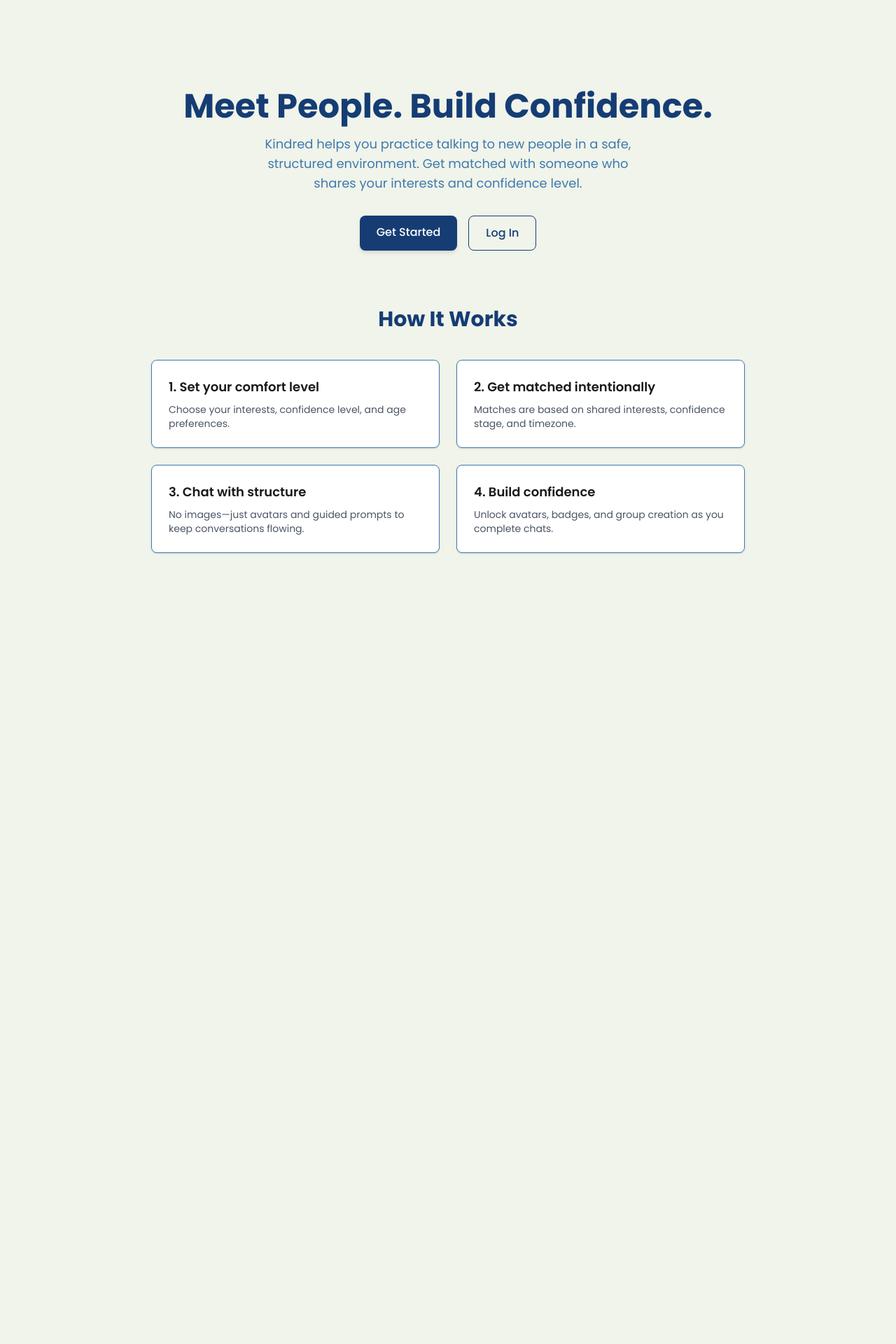
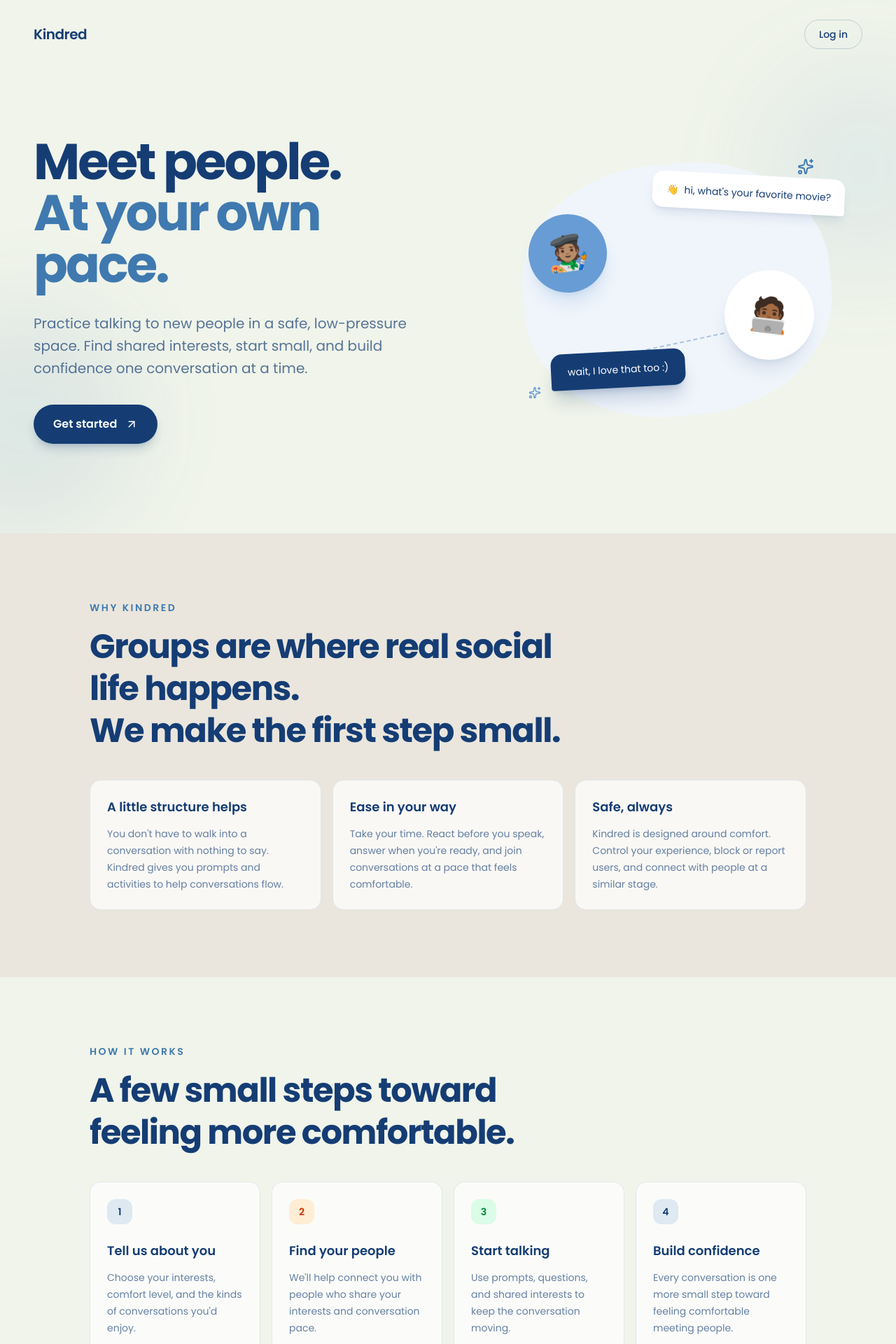
Before and after one commit to Craqpster/Kindred, a Next.js app in the folder kindred/: page / in a window 1280 px wide. Shown: the top 1920 px of the page at 70% size. Before the commit the page ends 870 px from the top, so only its background shows below. Built offline with nearby package versions, Linux system fonts and the light colour scheme.

Commit message:
redesigned landingpage

```diff
--- a/kindred/components/homepage/HowItWorks.tsx
+++ b/kindred/components/homepage/HowItWorks.tsx
@@ -1,47 +1,177 @@
+"use client";
+
 export default function HowItWorks() {
   return (
-    <section className="max-w-4xl mx-auto px-6 py-20 font-[var(--font-poppins)]">
-      <h2 className="text-3xl font-bold text-center mb-10 font-[var(--font-lora)] text-star-sapphire">
-        How It Works
-      </h2>
+    <>
+      {/* Why Kindred */}
+      <section
+        id="why-kindred"
+        className="w-full bg-flour px-6 py-24 lg:px-12"
+      >
+        <div className="mx-auto max-w-5xl">
+          <p className="mb-4 text-sm font-semibold uppercase tracking-[0.18em] text-metro-blue">
+            Why Kindred
+          </p>
 
-      <div className="grid gap-6 md:grid-cols-2">
-        <div className="border border-metro-blue rounded-lg p-6 bg-white shadow-sm hover:shadow-md transition">
-          <h3 className="font-semibold text-lg mb-2 font-[var(--font-lora)] text-ink">
-            1. Set your comfort level
-          </h3>
-          <p className="text-gray-600 text-sm">
-            Choose your interests, confidence level, and age preferences.
+          <h2 className="max-w-2xl text-4xl font-bold leading-tight tracking-[-0.03em] text-star-sapphire md:text-5xl">
+            Groups are where real social life happens.
+            <br />
+            We make the first step small.
+          </h2>
+
+          <div className="mt-10 grid gap-4 md:grid-cols-3">
+            <FeatureCard
+              title="A little structure helps"
+              description="You don't have to walk into a conversation with nothing to say. Kindred gives you prompts and activities to help conversations flow."
+            />
+
+            <FeatureCard
+              title="Ease in your way"
+              description="Take your time. React before you speak, answer when you're ready, and join conversations at a pace that feels comfortable."
+            />
+
+            <FeatureCard
+              title="Safe, always"
+              description="Kindred is designed around comfort. Control your experience, block or report users, and connect with people at a similar stage."
+            />
+          </div>
+        </div>
+      </section>
+
+      {/* How It Works */}
+      <section
+        id="how-it-works"
+        className="w-full bg-chantilly px-6 py-24 lg:px-12"
+      >
+        <div className="mx-auto max-w-5xl">
+          <p className="mb-4 text-sm font-semibold uppercase tracking-[0.18em] text-metro-blue">
+            How it works
           </p>
+
+          <h2 className="text-4xl font-bold leading-tight tracking-[-0.03em] text-star-sapphire md:text-5xl">
+            A few small steps toward
+            <br />
+            feeling more comfortable.
+          </h2>
+
+          <div className="mt-10 grid gap-4 md:grid-cols-2 lg:grid-cols-4">
+            <StepCard
+              number="1"
+              title="Tell us about you"
+              description="Choose your interests, comfort level, and the kinds of conversations you'd enjoy."
+              color="blue"
+            />
+
+            <StepCard
+              number="2"
+              title="Find your people"
+              description="We'll help connect you with people who share your interests and conversation pace."
+              color="orange"
+            />
+
+            <StepCard
+              number="3"
+              title="Start talking"
+              description="Use prompts, questions, and shared interests to keep the conversation moving."
+              color="green"
+            />
+
+            <StepCard
+              number="4"
+              title="Build confidence"
+              description="Every conversation is one more small step toward feeling comfortable meeting people."
+              color="blue"
+            />
+          </div>
         </div>
+      </section>
 
-        <div className="border border-metro-blue rounded-lg p-6 bg-white shadow-sm hover:shadow-md transition">
-          <h3 className="font-semibold text-lg mb-2 font-[var(--font-lora)] text-ink">
-            2. Get matched intentionally
-          </h3>
-          <p className="text-gray-600 text-sm">
-            Matches are based on shared interests, confidence stage, and timezone.
-          </p>
+      {/* CTA */}
+      <section className="w-full bg-metro-blue px-6 py-20 lg:px-12">
+        <div className="mx-auto flex max-w-5xl flex-col items-start justify-between gap-8 md:flex-row md:items-center">
+          <div>
+            <h2 className="text-3xl font-bold text-white md:text-4xl">
+              Ready to take the first step?
+            </h2>
+
+            <p className="mt-2 text-white/75">
+              Start small. Meet someone new. See where the conversation goes.
+            </p>
+          </div>
+
+          <button
+            onClick={() => {
+              window.location.href = "/signup";
+            }}
+            className="rounded-full bg-white px-7 py-4 font-semibold text-star-sapphire transition hover:-translate-y-1"
+          >
+            Get started
+          </button>
         </div>
+      </section>
 
-        <div className="border border-metro-blue rounded-lg p-6 bg-white shadow-sm hover:shadow-md transition">
-          <h3 className="font-semibold text-lg mb-2 font-[var(--font-lora)] text-ink">
-            3. Chat with structure
-          </h3>
-          <p className="text-gray-600 text-sm">
-            No images—just avatars and guided prompts to keep conversations flowing.
-          </p>
+      {/* Footer */}
+      <footer className="w-full bg-chantilly px-6 py-8 lg:px-12">
+        <div className="mx-auto flex max-w-5xl flex-col items-center justify-between gap-3 text-sm text-star-sapphire/50 md:flex-row">
+          <span>Kindred</span>
+
+          <span>
+            Meet people. Build confidence. Take it at your own pace.
+          </span>
         </div>
-
-        <div className="border border-metro-blue rounded-lg p-6 bg-white shadow-sm hover:shadow-md transition">
-          <h3 className="font-semibold text-lg mb-2 font-[var(--font-lora)] text-ink">
-            4. Build confidence
-          </h3>
-          <p className="text-gray-600 text-sm">
-            Unlock avatars, badges, and group creation as you complete chats.
-          </p>
-        </div>
-      </div>
-    </section>
+      </footer>
+    </>
   );
 }
+
+function FeatureCard({
+  title,
+  description,
+}: {
+  title: string;
+  description: string;
+}) {
+  return (
+    <div className="rounded-2xl border border-star-sapphire/10 bg-white/70 p-6 transition duration-300 hover:-translate-y-1 hover:shadow-lg">
+      <h3 className="text-lg font-semibold text-star-sapphire">{title}</h3>
+
+      <p className="mt-3 text-sm leading-6 text-star-sapphire/65">
+        {description}
+      </p>
+    </div>
+  );
+}
+
+function StepCard({
+  number,
+  title,
+  description,
+  color,
+}: {
+  number: string;
+  title: string;
+  description: string;
+  color: "blue" | "orange" | "green";
+}) {
+  const colors = {
+    blue: "bg-iceland/20 text-star-sapphire",
+    orange: "bg-orange-100 text-orange-700",
+    green: "bg-green-100 text-green-700",
+  };
+
+  return (
+    <div className="rounded-2xl border border-star-sapphire/10 bg-white/70 p-6 transition duration-300 hover:-translate-y-1 hover:shadow-lg">
+      <div
+        className={`mb-6 flex h-9 w-9 items-center justify-center rounded-xl text-sm font-semibold ${colors[color]}`}
+      >
+        {number}
+      </div>
+
+      <h3 className="text-lg font-semibold text-star-sapphire">{title}</h3>
+
+      <p className="mt-3 text-sm leading-6 text-star-sapphire/65">
+        {description}
+      </p>
+    </div>
+  );
+}
--- a/kindred/components/homepage/LandingHero.tsx
+++ b/kindred/components/homepage/LandingHero.tsx
@@ -1,29 +1,105 @@
+"use client";
+
+import { ArrowUpRight, Sparkles } from "lucide-react";
+
 export default function LandingHero() {
   return (
-    <section className="flex flex-col items-center text-center mt-32 px-6 font-[var(--font-poppins)]">
-      <h1 className="text-5xl font-bold mb-4 font-[var(--font-lora)] text-star-sapphire">
-        Meet People. Build Confidence.
-      </h1>
+    <section className="relative min-h-[760px] w-full overflow-hidden">
+      {/* Decorative background shapes */}
+      <div className="pointer-events-none absolute -right-24 top-24 h-72 w-72 rounded-full bg-iceland/10 blur-3xl" />
+      <div className="pointer-events-none absolute -left-32 bottom-0 h-80 w-80 rounded-full bg-metro-blue/10 blur-3xl" />
 
-      <p className="text-lg text-metro-blue max-w-xl mb-8">
-        Kindred helps you practice talking to new people in a safe,
-  structured environment. Get matched with someone who shares your interests and confidence level.
-      </p>
+      {/* Navigation */}
+      <nav className="relative z-10 mx-auto flex max-w-7xl items-center justify-between px-6 py-7 lg:px-12">
+        <span className="text-xl font-semibold tracking-tight text-star-sapphire">
+          Kindred
+        </span>
 
-      <div className="flex gap-4">
-        <a
-          href="/signup"
-          className="px-6 py-3 bg-star-sapphire text-white rounded-lg font-medium shadow-md hover:shadow-lg transition"
+        <button
+          onClick={() => {
+            // Replace this with your teammate's existing login route
+            window.location.href = "/login";
+          }}
+          className="rounded-full border border-star-sapphire/20 px-5 py-2.5 text-sm font-medium text-star-sapphire transition hover:bg-white/60"
         >
-          Get Started
-        </a>
+          Log in
+        </button>
+      </nav>
 
-        <a
-          href="/login"
-          className="px-6 py-3 border border-star-sapphire text-star-sapphire rounded-lg font-medium hover:bg-mist transition"
-        >
-          Log In
-        </a>
+      {/* Hero content */}
+      <div className="relative z-10 mx-auto grid max-w-7xl items-center gap-16 px-6 pb-24 pt-20 lg:grid-cols-[1fr_0.9fr] lg:px-12 lg:pb-32 lg:pt-24">
+        {/* Left side */}
+        <div className="max-w-2xl">
+          <h1 className="max-w-3xl text-5xl font-bold leading-[1.02] tracking-[-0.04em] text-star-sapphire sm:text-6xl lg:text-7xl">
+            Meet people.
+            <br />
+            <span className="text-metro-blue">At your own pace.</span>
+          </h1>
+
+          <p className="mt-8 max-w-xl text-lg leading-8 text-star-sapphire/70 sm:text-xl">
+            Practice talking to new people in a safe, low-pressure space.
+            Find shared interests, start small, and build confidence one
+            conversation at a time.
+          </p>
+
+          <div className="mt-9">
+            <button
+              onClick={() => {
+                // Replace this with your teammate's existing signup route
+                window.location.href = "/signup";
+              }}
+              className="group flex items-center gap-3 rounded-full bg-star-sapphire px-7 py-4 font-semibold text-white shadow-lg shadow-star-sapphire/20 transition duration-300 hover:-translate-y-1 hover:bg-metro-blue"
+            >
+              Get started
+
+              <ArrowUpRight
+                size={18}
+                className="transition-transform group-hover:translate-x-0.5 group-hover:-translate-y-0.5"
+              />
+            </button>
+          </div>
+        </div>
+
+        {/* Right side: conversation visual */}
+        <div className="relative mx-auto h-[440px] w-full max-w-[520px]">
+          {/* Soft background blob */}
+          <div className="absolute inset-10 rotate-[-5deg] rounded-[45%] bg-mist" />
+
+          {/* Decorative stars */}
+          <Sparkles
+            className="absolute right-16 top-8 text-metro-blue"
+            size={24}
+          />
+
+          <Sparkles
+            className="absolute bottom-16 left-12 text-iceland"
+            size={18}
+          />
+
+          {/* Top speech bubble */}
+          <div className="absolute right-5 top-14 rotate-3 rounded-2xl rounded-br-sm bg-white px-5 py-4 text-sm text-star-sapphire shadow-lg shadow-star-sapphire/10">
+            <span className="mr-2">👋</span>
+            hi, what's your favorite movie?
+          </div>
+
+          {/* Person one */}
+          <div className="absolute left-12 top-28 flex h-28 w-28 rotate-[-8deg] items-center justify-center rounded-full bg-iceland shadow-xl shadow-iceland/20">
+            <span className="text-5xl">🧑🏽‍🎨</span>
+          </div>
+
+          {/* Connection line */}
+          <div className="absolute left-32 top-52 h-24 w-48 rotate-[-12deg] border-b-2 border-dashed border-metro-blue/40" />
+
+          {/* Person two */}
+          <div className="absolute right-16 top-48 flex h-32 w-32 rotate-[7deg] items-center justify-center rounded-full bg-white shadow-xl shadow-star-sapphire/10">
+            <span className="text-5xl">🧑🏾‍💻</span>
+          </div>
+
+          {/* Bottom message */}
+          <div className="absolute bottom-20 left-20 rotate-[-3deg] rounded-2xl rounded-bl-sm bg-star-sapphire px-6 py-4 text-sm text-white shadow-xl shadow-star-sapphire/20">
+            wait, I love that too :)
+          </div>
+        </div>
       </div>
     </section>
   );
--- a/kindred/package.json
+++ b/kindred/package.json
@@ -15,6 +15,7 @@
     "@supabase/ssr": "^0.12.3",
     "@supabase/supabase-js": "^2.110.7",
     "dotenv": "^17.4.2",
+    "lucide-react": "^1.25.0",
     "next": "16.2.10",
     "react": "19.2.4",
     "react-dom": "19.2.4",
```
Also changed, not shown: 1 other file (tests, documents, lock files or other folders).
